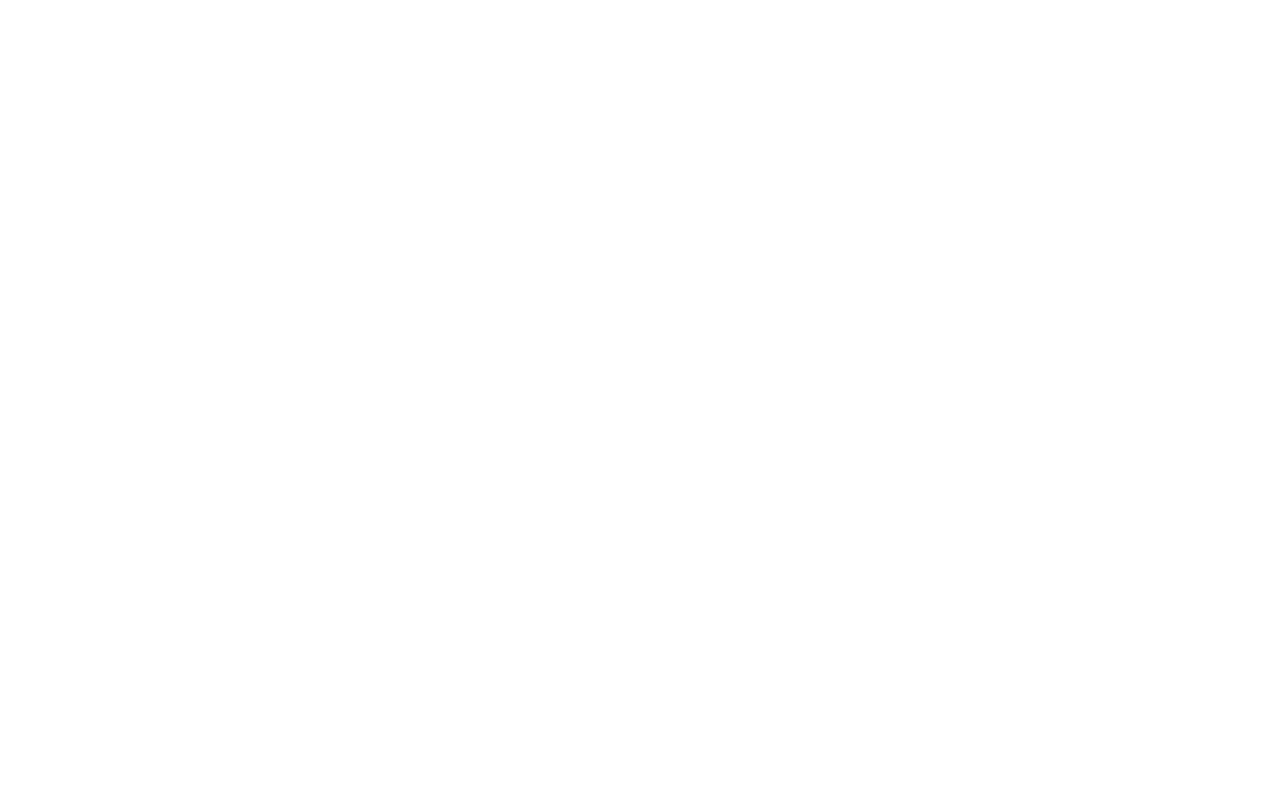
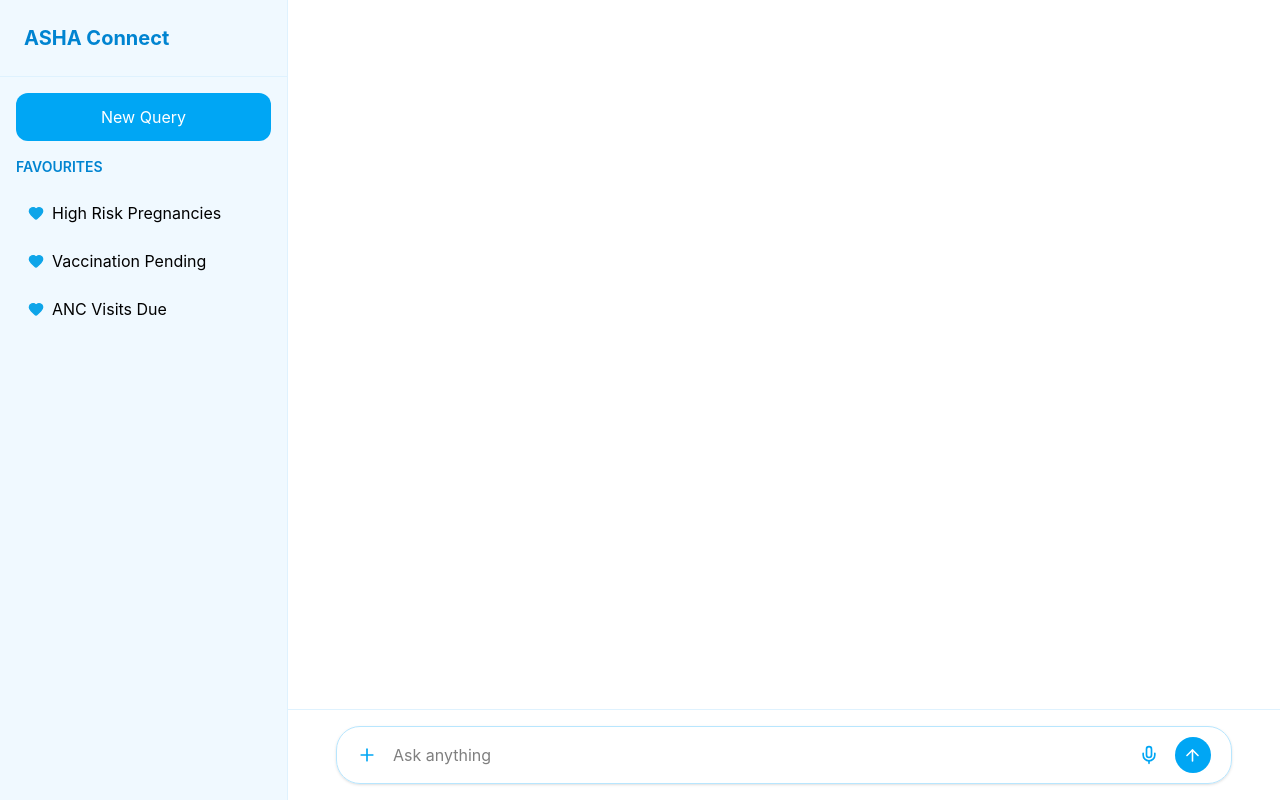
Before and after one commit to VyshnavReddyPinreddy/asha, a React (Vite) app in the folder frontend/: page /assistant in a window 1280 px wide. Before the commit this address had no page. Built offline with nearby package versions, Linux system fonts and the light colour scheme.

Commit message:
Assistant Page - v1

```diff
--- a/frontend/src/App.jsx
+++ b/frontend/src/App.jsx
@@ -2,6 +2,7 @@
 
 import Landing from "./pages/Landing";
 import Login from "./pages/Login";
+import Assistant from "./pages/Assistant";
 
 function App() {
   return (
@@ -19,6 +20,11 @@
           element={<Login />}
         />
 
+        <Route
+          path="/assistant"
+          element={<Assistant />}
+        />
+
       </Routes>
 
     </BrowserRouter>
--- /dev/null
+++ b/frontend/src/components/AssistantResponse.jsx
@@ -0,0 +1,67 @@
+import { Heart } from "lucide-react";
+import ResultsTable from "./ResultsTable";
+
+function AssistantResponse({ response }) {
+
+  return (
+    <div className="mb-8">
+
+      <div className="
+        bg-sky-50
+        border
+        border-sky-100
+        rounded-3xl
+        p-6
+      ">
+
+        <div className="
+          flex
+          justify-between
+          mb-4
+        ">
+          <h3 className="font-semibold">
+            Generated SQL
+          </h3>
+
+          <Heart
+            className="
+              text-sky-500
+              cursor-pointer
+            "
+          />
+        </div>
+
+        <pre className="
+          bg-white
+          p-4
+          rounded-xl
+          overflow-x-auto
+          text-sm
+          border
+          border-sky-100
+        ">
+          {response.generated_sql}
+        </pre>
+
+        <div className="mt-6">
+
+          <h3 className="
+            font-semibold
+            mb-3
+          ">
+            Results
+          </h3>
+
+          <ResultsTable
+            rows={response.results}
+          />
+
+        </div>
+
+      </div>
+
+    </div>
+  );
+}
+
+export default AssistantResponse;
--- /dev/null
+++ b/frontend/src/components/AssistantSidebar.jsx
@@ -0,0 +1,88 @@
+import {
+  Heart,
+  Menu
+} from "lucide-react";
+
+function AssistantSidebar() {
+
+  const favorites = [
+    "High Risk Pregnancies",
+    "Vaccination Pending",
+    "ANC Visits Due"
+  ];
+
+  return (
+    <div className="
+      w-72
+      border-r
+      border-sky-100
+      bg-sky-50
+      flex
+      flex-col
+    ">
+
+      <div className="
+        p-6
+        border-b
+        border-sky-100
+      ">
+        <h1 className="
+          text-xl
+          font-bold
+          text-sky-600
+        ">
+          ASHA Connect
+        </h1>
+      </div>
+
+      <button className="
+        mx-4
+        mt-4
+        p-3
+        rounded-xl
+        bg-sky-500
+        text-white
+      ">
+        New Query
+      </button>
+
+      <div className="p-4">
+
+        <h3 className="
+          text-sm
+          font-semibold
+          text-sky-600
+          mb-3
+        ">
+          FAVOURITES
+        </h3>
+
+        {favorites.map((item) => (
+          <div
+            key={item}
+            className="
+              flex
+              gap-2
+              items-center
+              p-3
+              rounded-lg
+              hover:bg-sky-100
+              cursor-pointer
+            "
+          >
+            <Heart
+              size={16}
+              fill="#0EA5E9"
+              color="#0EA5E9"
+            />
+            {item}
+          </div>
+        ))}
+
+      </div>
+
+    </div>
+  );
+}
+
+export default AssistantSidebar;
--- /dev/null
+++ b/frontend/src/components/ChatInput.jsx
@@ -0,0 +1,94 @@
+import {
+  Plus,
+  Mic,
+  ArrowUp
+} from "lucide-react";
+
+import { useState } from "react";
+
+function ChatInput({ onSubmit }) {
+
+  const [query, setQuery] = useState("");
+
+  const send = () => {
+
+    if (!query.trim()) return;
+
+    onSubmit(query);
+
+    setQuery("");
+  };
+
+  return (
+    <div className="
+      border-t
+      border-sky-100
+      bg-white
+      p-4
+    ">
+
+      <div className="
+        max-w-4xl
+        mx-auto
+      ">
+
+        <div className="
+          rounded-3xl
+          border
+          border-sky-200
+          px-5
+          py-2.5
+          flex
+          items-center
+          gap-4
+          shadow-sm
+        ">
+
+          <Plus
+            size={20}
+            className="text-sky-500"
+          />
+
+          <input
+            value={query}
+            onChange={(e) =>
+              setQuery(e.target.value)
+            }
+            onKeyDown={(e) =>
+              e.key === "Enter" && send()
+            }
+            placeholder="Ask anything"
+            className="
+              flex-1
+              outline-none
+            "
+          />
+
+          <Mic
+            size={20}
+            className="text-sky-500"
+          />
+
+          <button
+            onClick={send}
+            className="
+              h-9
+              w-9
+              rounded-full
+              bg-sky-500
+              text-white
+              px-2
+            "
+          >
+            <ArrowUp size={19} />
+          </button>
+
+        </div>
+
+      </div>
+
+    </div>
+  );
+}
+
+export default ChatInput;
--- /dev/null
+++ b/frontend/src/components/ResultsTable.jsx
@@ -0,0 +1,84 @@
+function ResultsTable({ rows }) {
+
+  if (!rows?.length) {
+    return (
+      <div className="
+        bg-white
+        p-6
+        rounded-xl
+      ">
+        No records found
+      </div>
+    );
+  }
+
+  const columns =
+    Object.keys(rows[0]);
+
+  return (
+    <div className="
+      overflow-auto
+      bg-white
+      rounded-xl
+      border
+      border-sky-100
+    ">
+
+      <table className="w-full">
+
+        <thead>
+
+          <tr className="bg-sky-50">
+
+            {columns.map((col) => (
+              <th
+                key={col}
+                className="
+                  px-4
+                  py-3
+                  text-left
+                "
+              >
+                {col}
+              </th>
+            ))}
+
+          </tr>
+
+        </thead>
+
+        <tbody>
+
+          {rows.map((row, i) => (
+            <tr
+              key={i}
+              className="
+                border-t
+                border-sky-100
+              "
+            >
+
+              {columns.map((col) => (
+                <td
+                  key={col}
+                  className="
+                    px-4
+                    py-3
+                  "
+                >
+                  {String(row[col])}
+                </td>
+              ))}
+
+            </tr>
+          ))}
+
+        </tbody>
+
+      </table>
+
+    </div>
+  );
+}
+
+export default ResultsTable;
--- /dev/null
+++ b/frontend/src/components/SqlCard.jsx
@@ -0,0 +1,34 @@
+function SqlCard({ sql }) {
+  return (
+    <div className="
+      bg-white
+      rounded-2xl
+      shadow-sm
+      p-6
+      mb-6
+      border
+    ">
+      <h2 className="
+        font-semibold
+        mb-4
+      ">
+        Generated SQL
+      </h2>
+
+      <pre
+        className="
+          bg-slate-900
+          text-green-400
+          p-4
+          rounded-xl
+          overflow-x-auto
+          text-sm
+        "
+      >
+        {sql}
+      </pre>
+    </div>
+  );
+}
+
+export default SqlCard;
--- /dev/null
+++ b/frontend/src/components/UserMessage.jsx
@@ -0,0 +1,20 @@
+function UserMessage({ query }) {
+  return (
+    <div className="flex justify-end mb-6">
+
+      <div className="
+        bg-sky-500
+        text-white
+        px-5
+        py-3
+        rounded-2xl
+        max-w-xl
+      ">
+        {query}
+      </div>
+
+    </div>
+  );
+}
+
+export default UserMessage;
--- /dev/null
+++ b/frontend/src/pages/Assistant.jsx
@@ -0,0 +1,82 @@
+import { useState } from "react";
+import AssistantSidebar from "../components/AssistantSidebar";
+import ChatInput from "../components/ChatInput";
+import UserMessage from "../components/UserMessage";
+import AssistantResponse from "../components/AssistantResponse";
+import api from "../services/api";
+
+function Assistant() {
+  const [messages, setMessages] = useState([]);
+
+  const submitQuery = async (query) => {
+    const userMessage = {
+      type: "user",
+      query,
+    };
+
+    setMessages((prev) => [...prev, userMessage]);
+
+    try {
+      const response = await api.post(
+        "/chat/query",
+        { query },
+        { withCredentials: true }
+      );
+
+      const assistantMessage = {
+        type: "assistant",
+        data: response.data,
+      };
+
+      setMessages((prev) => [
+        ...prev,
+        assistantMessage,
+      ]);
+    } catch (error) {
+      console.error(error);
+    }
+  };
+
+  return (
+    <div className="h-screen flex bg-white">
+
+      <AssistantSidebar />
+
+      <div className="flex-1 flex flex-col">
+
+        <div className="flex-1 overflow-y-auto">
+
+          <div className="max-w-5xl mx-auto px-6 py-8">
+
+            {messages.map((msg, index) => {
+
+              if (msg.type === "user") {
+                return (
+                  <UserMessage
+                    key={index}
+                    query={msg.query}
+                  />
+                );
+              }
+
+              return (
+                <AssistantResponse
+                  key={index}
+                  response={msg.data}
+                />
+              );
+            })}
+
+          </div>
+
+        </div>
+
+        <ChatInput onSubmit={submitQuery} />
+
+      </div>
+
+    </div>
+  );
+}
+
+export default Assistant;
--- a/frontend/src/pages/Login.jsx
+++ b/frontend/src/pages/Login.jsx
@@ -53,7 +53,7 @@
 
       toast.success("Login Successful");
 
-      navigate("/dashboard");
+      navigate("/assistant");
     } catch (error) {
       toast.error(
         error.response?.data?.detail ||
```
